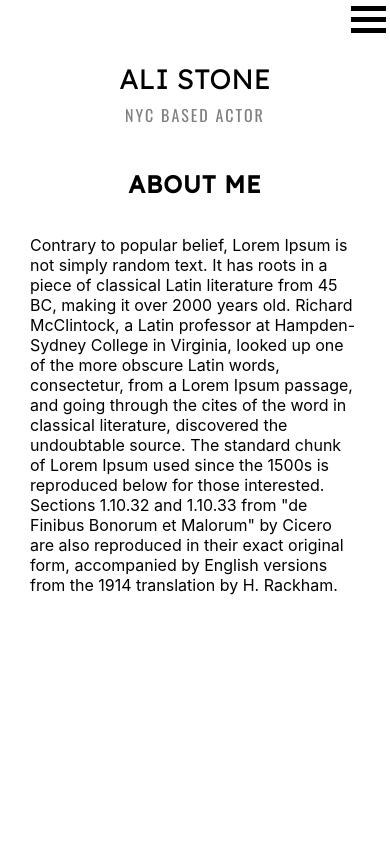
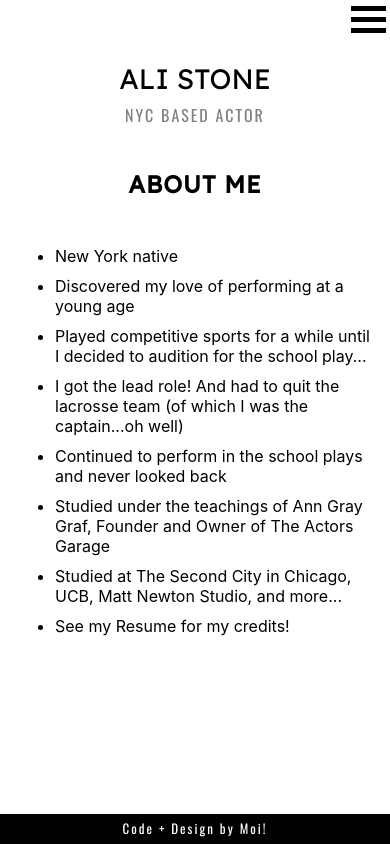
Before and after one commit to Rexman17/acting-portfolio, a React (Create React App) app: page /about in a window 390 px wide. Built offline with nearby package versions, Linux system fonts and the light colour scheme.

Commit message:
done w mobile version for now

```diff
--- a/src/App.css
+++ b/src/App.css
@@ -47,6 +47,7 @@
 #homepage-img {
   width: 100%;
   padding-top: 10px;
+  position: fixed;
 }
 
 #header-div {
@@ -72,3 +73,13 @@
   border: 4px solid black;
   margin-bottom: 20px;
 }
+
+#footer-txt {
+  color: white;
+  font-family: 'Oswald', sans-serif;
+  font-size: small;
+  letter-spacing: 2px;
+  color: white;
+  text-align: center;
+  padding: 4px 0;
+}
--- a/src/App.js
+++ b/src/App.js
@@ -4,6 +4,7 @@ import HomePage from './components/HomePage'
 import About from './components/About'
 import Resume from './components/Resume'
 import Reels from './components/Reels'
+import Footer from './components/Footer'
 import Photos from './components/Photos'
 import Contact from './components/Contact'
 import Nav from './components/Nav'
@@ -40,6 +41,7 @@ class App extends React.Component {
           <Route exact path="/photos" component={Photos} />
           <Route exact path="/contact" component={Contact} />
         </Switch>
+        <Footer/>
     </Fragment>
     )
   }
--- a/src/components/About.js
+++ b/src/components/About.js
@@ -11,14 +11,25 @@ const About = () => {
     letter-spacing: 1px;
   `
 
+  const LI = styled.li`
+    margin: 10px 0;
+  `
+
 
   return (
     <div>
       <AboutMe>ABOUT ME</AboutMe>
-      <div style={{padding: "20px 30px"}}>
-        Contrary to popular belief, Lorem Ipsum is not simply random text. It has roots in a piece of classical Latin literature from 45 BC, making it over 2000 years old. Richard McClintock, a Latin professor at Hampden-Sydney College in Virginia, looked up one of the more obscure Latin words, consectetur, from a Lorem Ipsum passage, and going through the cites of the word in classical literature, discovered the undoubtable source.
-
-        The standard chunk of Lorem Ipsum used since the 1500s is reproduced below for those interested. Sections 1.10.32 and 1.10.33 from "de Finibus Bonorum et Malorum" by Cicero are also reproduced in their exact original form, accompanied by English versions from the 1914 translation by H. Rackham.
+      <div style={{padding: "15px 15px"}}>
+        <ul>
+          <LI>New York native</LI>
+          <LI>Discovered my love of performing at a young age</LI>
+          <LI>Played competitive sports for a while until I decided to audition for the school play...</LI>
+          <LI>I got the lead role! And had to quit the lacrosse team (of which I was the captain...oh well)</LI>
+          <LI>Continued to perform in the school plays and never looked back</LI>
+          <LI>Studied under the teachings of Ann Gray Graf, Founder and Owner of The Actors Garage</LI>
+          <LI>Studied at The Second City in Chicago, UCB, Matt Newton Studio, and more...</LI>
+          <LI>See my Resume for my credits!</LI>
+        </ul>
       </div>
     </div>
   )
--- a/src/components/Contact.js
+++ b/src/components/Contact.js
@@ -32,6 +32,7 @@ const Contact = () => {
 
   return (
     <ContactDiv>
+      <H3>a.stone1794@gmail.com</H3>
       <H2>Maude Kaplan Management</H2>
       <H3>Maggie Maes</H3>
       <H3>212-873-4303</H3>
--- /dev/null
+++ b/src/components/Footer.js
@@ -0,0 +1,25 @@
+import React, { Fragment } from 'react';
+import styled from 'styled-components';
+
+const Footer = () => {
+
+  const Footer = styled.footer`
+    position: fixed;
+    bottom:0;
+    width:100%;
+    height:30px;   /* Height of the footer */
+    background:black;
+  `
+
+  return (
+    <Fragment>
+      <Footer>
+        <div id="footer-txt">
+          Code + Design by Moi!
+        </div>
+      </Footer>
+    </Fragment>
+  )
+}
+
+export default Footer
--- a/src/components/Photos.js
+++ b/src/components/Photos.js
@@ -7,7 +7,7 @@ const Photos = () => {
   return (
     <div id="flex-imgs-cont">
       <div>
-        <img class="headshot" src="https://res.cloudinary.com/flatiron-school/image/upload/v1568152441/Headshots/DSC_6229.jpg.jpg" alt="pic1" />
+        <img class="headshot" src="https://res.cloudinary.com/flatiron-school/image/upload/v1568152441/Headshots/DSC_6229.jpg" alt="pic1" />
         <img class="headshot" src="https://res.cloudinary.com/flatiron-school/image/upload/v1568139049/Headshots/DSC_6054.jpg" alt="pic3" />
         <img class="headshot" src="https://res.cloudinary.com/flatiron-school/image/upload/v1568139054/Headshots/DSC_6106.jpg" alt="pic5" />
       </div>
```
